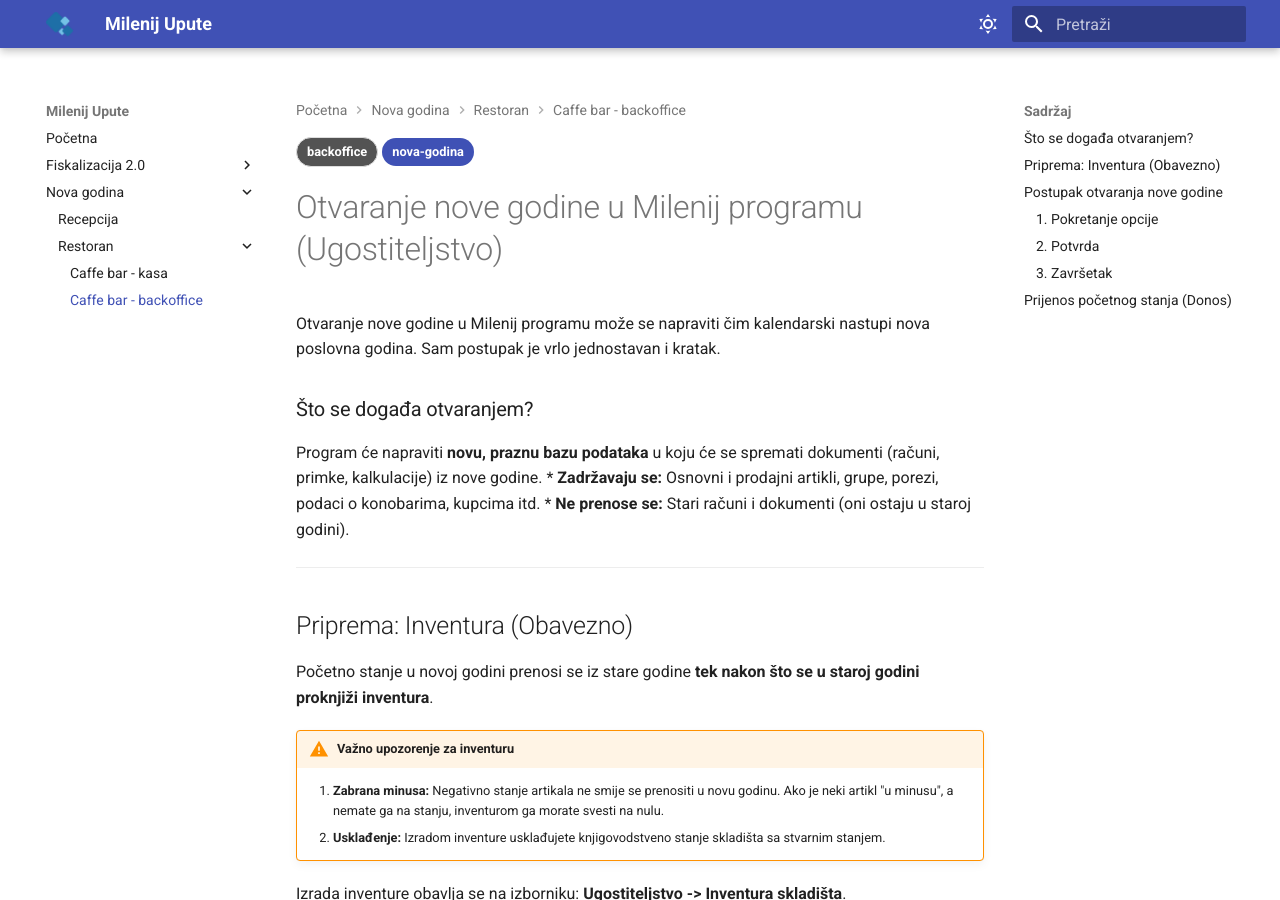
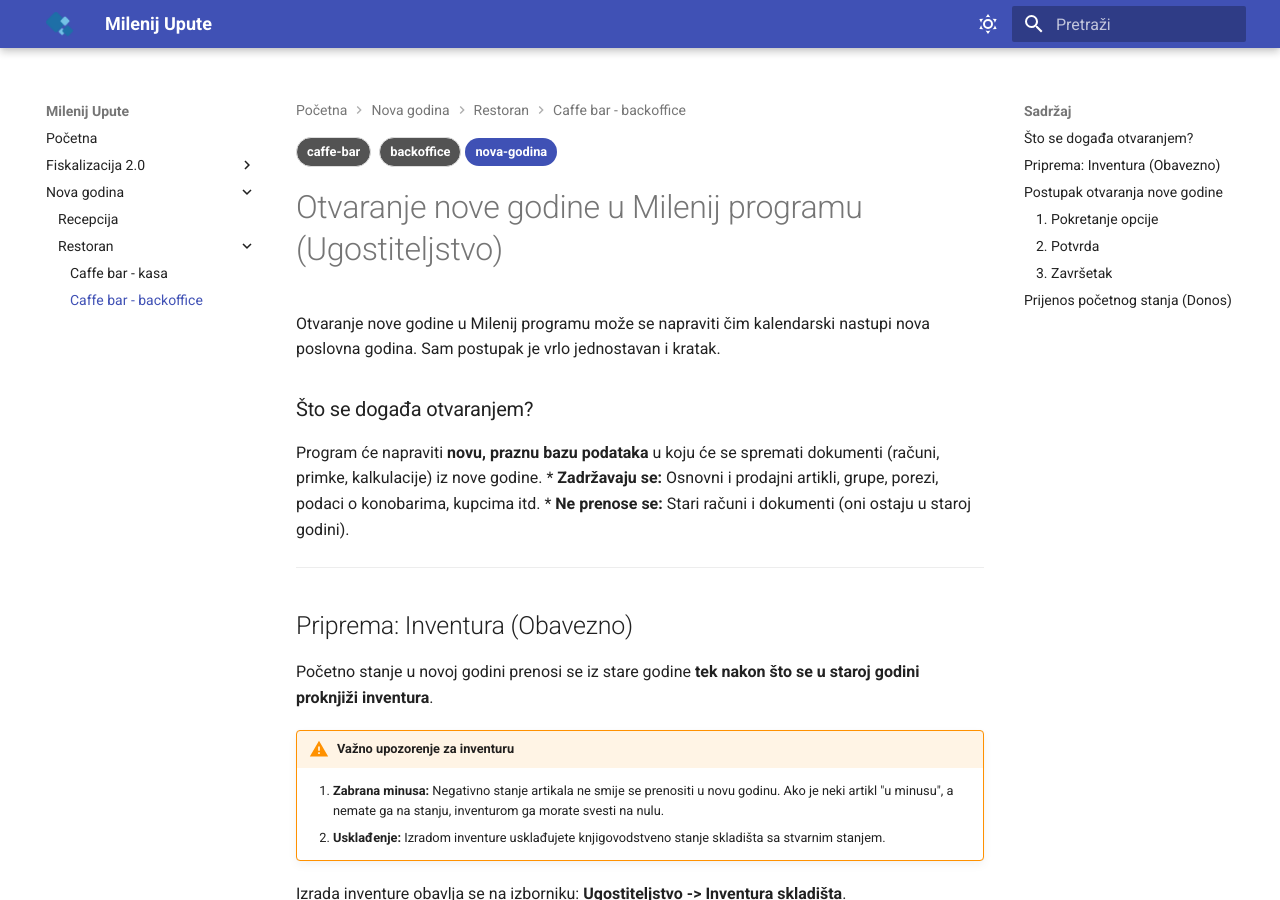
Before and after one commit to Milenij/milenij-upute, an MkDocs documentation site: the page built from docs/nova-godina/restoran/caffe-bar-backoffice/index.md, in a window 1280 px wide and 900 px high. Built offline with MkDocs 1.6.1 and Material for MkDocs 9.7.7, drawn with Linux system fonts in a browser that asks for light colours.

Commit message:
Update Nova godina “restoran/caffe-bar-backoffice/index”

```diff
--- a/docs/nova-godina/restoran/caffe-bar-backoffice/index.md
+++ b/docs/nova-godina/restoran/caffe-bar-backoffice/index.md
@@ -3,6 +3,7 @@
 tags:
   - nova-godina
 keywords:
+  - caffe-bar
   - backoffice
 ---
 # Otvaranje nove godine u Milenij programu (Ugostiteljstvo)
```
